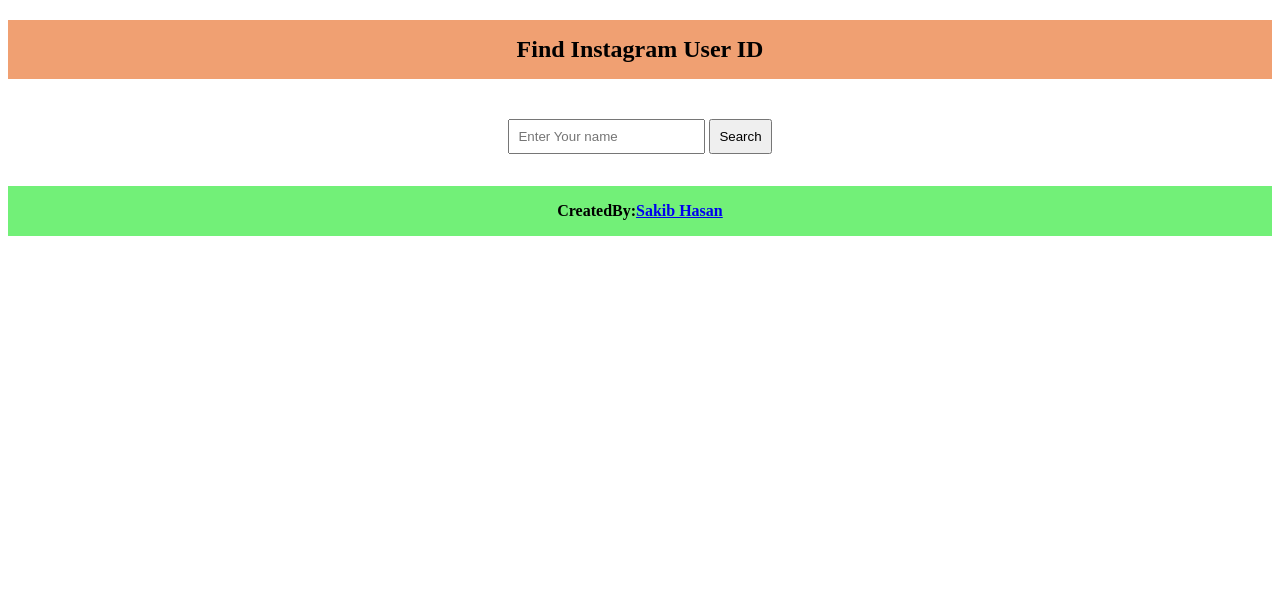
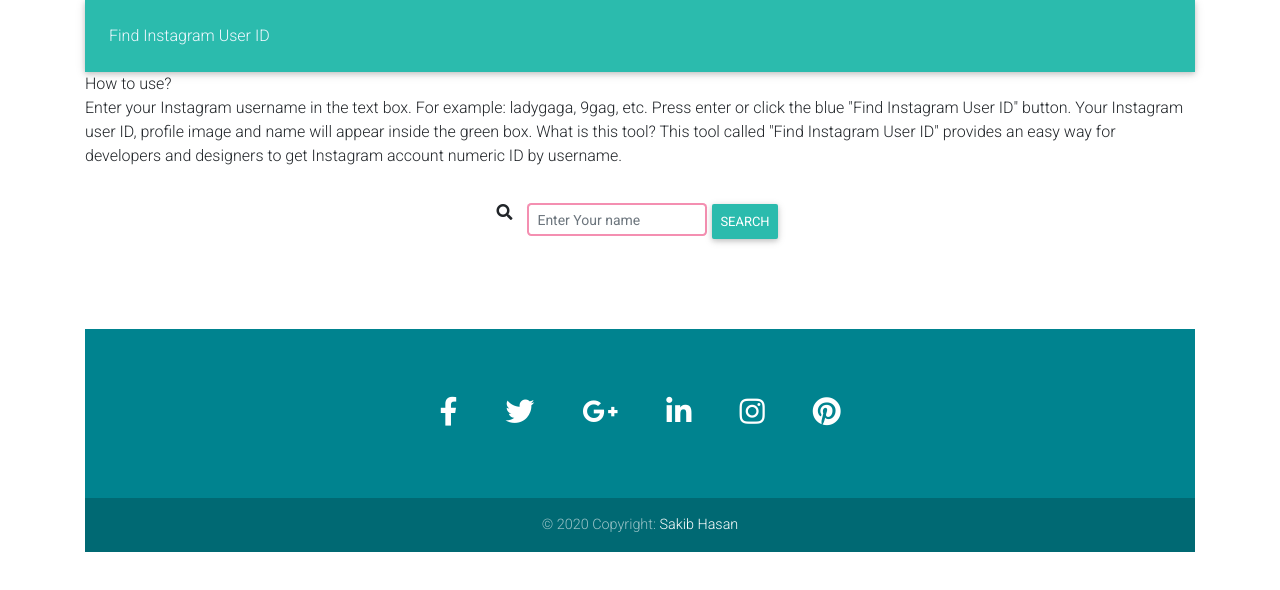
Before and after one commit to sakibhasancse/findinstragram, a plain HTML site: page index.html in a window 1280 px wide. Drawn offline with nearby package versions, Linux system fonts and the light colour scheme.

Commit message:
first commit

```diff
--- a/index.html
+++ b/index.html
@@ -1,24 +1,116 @@
 <!DOCTYPE html>
 <html lang="en">
+
 <head>
     <meta charset="UTF-8">
     <meta name="viewport" content="width=device-width, initial-scale=1.0">
     <title>Document</title>
     <link rel="stylesheet" href="style.css">
+    <!-- Font Awesome -->
+    <link rel="stylesheet" href="https://use.fontawesome.com/releases/v5.8.2/css/all.css">
+    <!-- Google Fonts -->
+    <link rel="stylesheet" href="https://fonts.googleapis.com/css?family=Roboto:300,400,500,700&display=swap">
+    <!-- Bootstrap core CSS -->
+    <link href="https://cdnjs.cloudflare.com/ajax/libs/twitter-bootstrap/4.5.0/css/bootstrap.min.css" rel="stylesheet">
+    <!-- Material Design Bootstrap -->
+    <link href="https://cdnjs.cloudflare.com/ajax/libs/mdbootstrap/4.19.1/css/mdb.min.css" rel="stylesheet">
 </head>
+
 <body>
-    <h2>Find Instagram User ID</h2>
+    <div class="container">
+
+        <nav class="navbar navbar-dark default-color p-4 ">
+
+            <span style="color: aliceblue;">
+                Find Instagram User ID
+            </span>
+        </nav>
+
+<p>How to use? <br>
+Enter your Instagram username in the text box. For example: ladygaga, 9gag, etc.
+Press enter or click the blue "Find Instagram User ID" button.
+Your Instagram user ID, profile image and name will appear inside the green box.
+What is this tool?
+This tool called "Find Instagram User ID" provides an easy way for developers and designers to get Instagram account
+numeric ID by username.</p>
+        <p></p>
+
+        <form id="myform" class="form-inline active-pink-3 active-pink-4" action="" autocomplete="off">
 
 
-    <form id="myform" action="" autocomplete="off">
-<input type="text" id="username" placeholder="Enter Your name">
-<input type="submit" value="Search">
+            <div class="active-pink-3 active-pink-4 mb-4 d-flex">
+
+
+                <i class="fas fa-search" aria-hidden="true"></i>
+                <input class="form-control form-control-sm ml-3 w-75" type="text" id="username"
+                    placeholder="Enter Your name" aria-label="Search">
+
+                <input type="submit" class="searchbitton btn btn-default btn-rounded " style="
+    margin-top: auto;
+" value="Search">
+            </div>
         </form>
         <div id="instagram-feed4" class="instagram_feed"></div>
+        <br>
+        <br>
 
-    <footer>
-        <h4 class="footerme">CreatedBy:<a href="https://web.facebook.com/SakibHasan99">Sakib Hasan</a></h4>
+        <!-- Footer -->
+        <footer class="page-footer font-small cyan darken-3">
+
+            <!-- Footer Elements -->
+            <div class="container">
+
+                <!-- Grid row-->
+                <div class="row">
+
+                    <!-- Grid column -->
+                    <div class="col-md-12 py-5">
+                        <div class="mb-5 flex-center">
+
+                            <!-- Facebook -->
+                            <a class="fb-ic" href="https://web.facebook.com/SakibHasan99">
+                                <i class="fab fa-facebook-f fa-lg white-text mr-md-5 mr-3 fa-2x"> </i>
+                            </a>
+                            <!-- Twitter -->
+                            <a class="tw-ic">
+                                <i class="fab fa-twitter fa-lg white-text mr-md-5 mr-3 fa-2x"> </i>
+                            </a>
+                            <!-- Google +-->
+                            <a class="gplus-ic">
+                                <i class="fab fa-google-plus-g fa-lg white-text mr-md-5 mr-3 fa-2x"> </i>
+                            </a>
+                            <!--Linkedin -->
+                            <a class="li-ic">
+                                <i class="fab fa-linkedin-in fa-lg white-text mr-md-5 mr-3 fa-2x"> </i>
+                            </a>
+                            <!--Instagram-->
+                            <a class="ins-ic" href="https://www.instagram.com/sakib_hasan12/">
+                                <i class="fab fa-instagram fa-lg white-text mr-md-5 mr-3 fa-2x"> </i>
+                            </a>
+                            <!--Pinterest-->
+                            <a class="pin-ic">
+                                <i class="fab fa-pinterest fa-lg white-text fa-2x"> </i>
+                            </a>
+                        </div>
+                    </div>
+                    <!-- Grid column -->
+
+                </div>
+                <!-- Grid row-->
+
+            </div>
+            <!-- Footer Elements -->
+
+            <!-- Copyright -->
+            <div class="footer-copyright text-center py-3">© 2020 Copyright:
+                <a href="http://www.sakibcsc.com/">Sakib Hasan</a>
+            </div>
+            <!-- Copyright -->
+
         </footer>
+        <!-- Footer -->
+
+    </div>
 </body>
 <script src="https://ajax.googleapis.com/ajax/libs/jquery/3.5.1/jquery.min.js"></script>
 <script src="maininstra.js"></script>
@@ -30,13 +122,13 @@
 
         $('#myform').submit(function (e) {
             e.preventDefault()
-               var username =$('#username').val()
+            var username = $('#username').val()
 
 
             $('.instagram_feed').html(`<h3>User Not Found</h3>`)
 
             $.instagramFeed({
-                'username':username,
+                'username': username,
                 'container': "#instagram-feed4",
                 'display_profile': true,
                 'display_biography': true,
@@ -53,10 +145,10 @@
 
 
         })
-            if(status = 404)
-             {
+        if (status = 404) {
             console.log('gefw')
         }
     })
 </script>
+
 </html>
--- a/style.css
+++ b/style.css
@@ -27,3 +27,28 @@
     padding:1rem;
 
 }
+
+.active-pink-4 input[type=text]:focus:not([readonly]) {
+  border: 1px solid #f48fb1;
+  box-shadow: 0 0 0 1px #f48fb1;
+}
+.active-pink-3 input[type=text] {
+  border: 1px solid #f48fb1;
+  box-shadow: 0 0 0 1px #f48fb1;
+}
+.active-purple-4 input[type=text]:focus:not([readonly]) {
+  border: 1px solid #ce93d8;
+  box-shadow: 0 0 0 1px #ce93d8;
+}
+.active-purple-3 input[type=text] {
+  border: 1px solid #ce93d8;
+  box-shadow: 0 0 0 1px #ce93d8;
+}
+.active-cyan-4 input[type=text]:focus:not([readonly]) {
+  border: 1px solid #4dd0e1;
+  box-shadow: 0 0 0 1px #4dd0e1;
+}
+.active-cyan-3 input[type=text] {
+  border: 1px solid #4dd0e1;
+  box-shadow: 0 0 0 1px #4dd0e1;
+}
```
Lines whose indentation alone changed are shown as unchanged.
